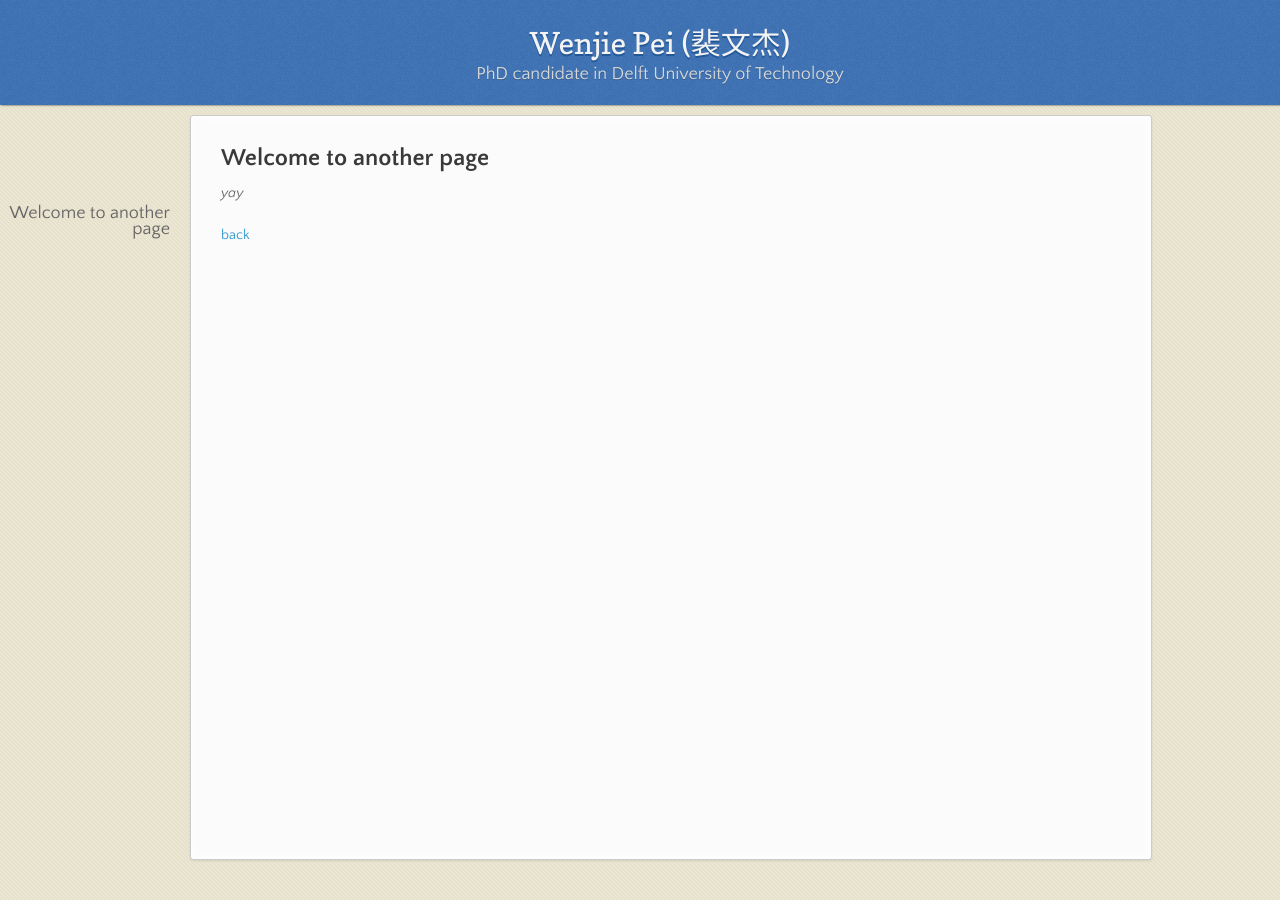
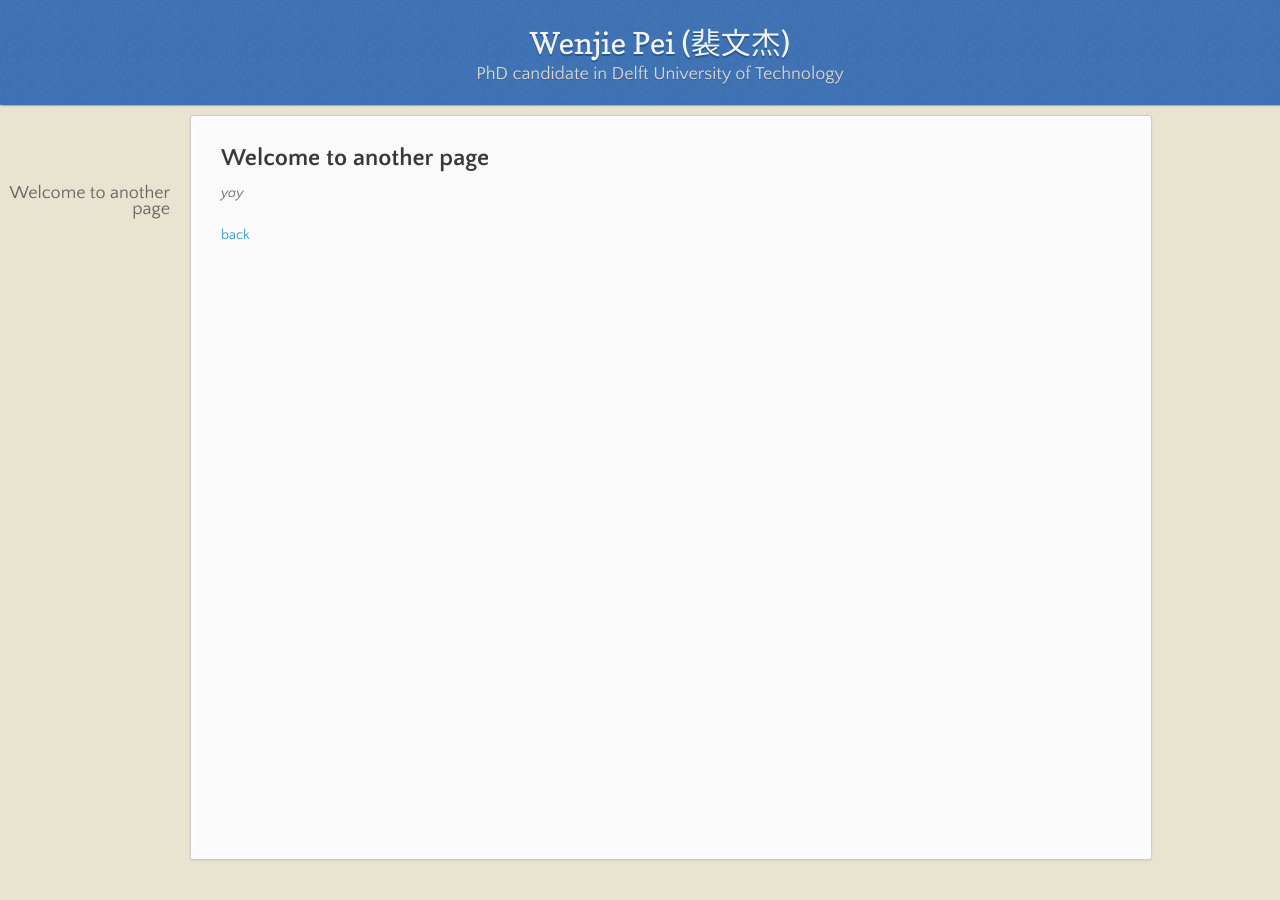
Before and after one commit to wenjiepei/wenjiepei.github.com, a Jekyll site: the page built from another-page.md, in a window 1280 px wide. Built offline with Jekyll 4.4.1, drawn with Linux system fonts in a browser that asks for light colours; nearby versions of some CDN libraries; our own code applies the rules of GitHub Pages for plain Markdown files.

Commit message:
Update jekyll-theme-leap-day.scss

```diff
--- a/_sass/jekyll-theme-leap-day.scss
+++ b/_sass/jekyll-theme-leap-day.scss
@@ -289,7 +289,7 @@ small {
 nav {
   width: 230px;
   position: fixed;
-  top: 200px;
+  top: 180px;
   left:50%;
   margin-left:-700px;
   text-align: right;
```
